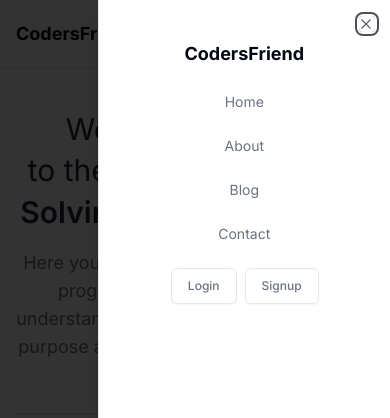
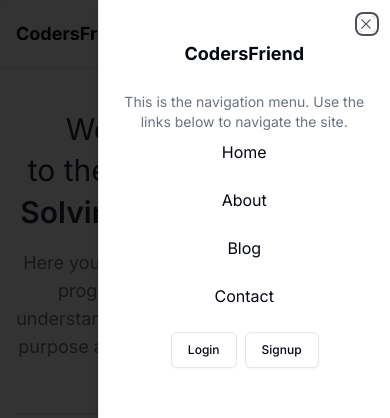
Before and after one commit to Dheeraj475/CodersFriend, a Next.js app: page / in a window 390 px wide. Both pictures are taken after a click on the button 362 px from the left and 31 px from the top of the page. Shown: the top 418 px of the page. Built offline with nearby package versions, Linux system fonts and the light colour scheme.

Commit message:
Navbar changes

```diff
--- a/components/Navbar.js
+++ b/components/Navbar.js
@@ -1,63 +1,50 @@
-"use client"
-import React from 'react'
+"use client";
+import React, { useState, useEffect } from 'react';
 import Link from 'next/link';
-import { Button } from "@/components/ui/button"
+import { Button } from "@/components/ui/button";
 import {
     Sheet,
     SheetContent,
-    SheetDescription,
     SheetHeader,
     SheetTitle,
     SheetTrigger,
-} from "@/components/ui/sheet"
-
+    SheetDescription
+} from "@/components/ui/sheet";
 import { ModeToggle } from './theme-btn';
 import LoadingBar from 'react-top-loading-bar';
 import { usePathname } from 'next/navigation';
-import { useEffect, useState } from 'react';
-
-
 
 const Navbar = () => {
-
-    const [progress, setProgress] = useState(0)
-    const pathname = usePathname()
+    const [progress, setProgress] = useState(0);
+    const pathname = usePathname();
+    const [isSheetOpen, setIsSheetOpen] = useState(false);
 
     useEffect(() => {
-      setProgress(20)
-
-      setTimeout(() => {
-        setProgress(40)
-      }, 100);
-
-      setTimeout(() => {
-        setProgress(100)
-      }, 400);
-
-    }, [pathname])
-
-
+        setProgress(20);
+        setTimeout(() => setProgress(40), 100);
+        setTimeout(() => setProgress(100), 400);
+    }, [pathname]);
 
     useEffect(() => {
-      setTimeout(() => {
-       setProgress(0)
-      }, 50);
-    }, [])
+        setTimeout(() => setProgress(0), 50);
+    }, []);
 
+    const closeSheet = () => setIsSheetOpen(false);
 
     return (
         <nav className="p-4 bg-background/50 sticky top-0 backdrop-blur border-b z-10">
             <LoadingBar
-        color='#933ce6'
+                color="#933ce6"
                 progress={progress}
                 onLoaderFinished={() => setProgress(0)}
             />
             <div className="container mx-auto flex justify-between items-center">
-                <Link href={"/"}><div className="text-lg font-bold">
+                <Link href="/" className="text-lg font-bold">
                     CodersFriend
-                </div></Link>
+                </Link>
                 <div className="hidden md:flex space-x-4 items-center">
-                    <Link href="/" className="hover:scale-105 hover:font-semibold transition-transform duration-300"> Home
+                    <Link href="/" className="hover:scale-105 hover:font-semibold transition-transform duration-300">
+                        Home
                     </Link>
                     <Link href="/about" className="hover:scale-105 hover:font-semibold transition-transform duration-300">
                         About
@@ -68,9 +55,13 @@ const Navbar = () => {
                     <Link href="/contact" className="hover:scale-105 hover:font-semibold transition-transform duration-300">
                         Contact
                     </Link>
-                    <div className='flex items-center'>
-                        <Button className="mx-1" variant="outline">Login</Button>
-                        <Button className="mx-1" variant="outline">Signup</Button>
+                    <div className="flex items-center">
+                        <Button className="mx-1" variant="outline">
+                            Login
+                        </Button>
+                        <Button className="mx-1" variant="outline">
+                            Signup
+                        </Button>
                         <ModeToggle />
                     </div>
                 </div>
@@ -79,49 +70,49 @@ const Navbar = () => {
                     <span className="mx-2">
                         <ModeToggle />
                     </span>
-                    <Sheet>
-                        <SheetTrigger>
+                    <Sheet open={isSheetOpen} onOpenChange={setIsSheetOpen}>
+                        <SheetTrigger asChild>
+                            <button>
                                 <svg className="w-6 h-6" fill="none" stroke="currentColor" viewBox="0 0 24 24" xmlns="http://www.w3.org/2000/svg">
                                     <path strokeLinecap="round" strokeLinejoin="round" strokeWidth="2" d="M4 6h16M4 12h16m-7 6h7"></path>
                                 </svg>
+                            </button>
                         </SheetTrigger>
                         <SheetContent>
                             <SheetHeader>
                                 <SheetTitle className="font-bold my-4">CodersFriend</SheetTitle>
                                 <SheetDescription>
+                                    This is the navigation menu. Use the links below to navigate the site.
+                                </SheetDescription>
                                 <div className="flex flex-col gap-6">
-                                        <Link href="/"> Home
+                                    <Link href="/" onClick={closeSheet}>
+                                        Home
                                     </Link>
-                                        <Link href="/about">
+                                    <Link href="/about" onClick={closeSheet}>
                                         About
                                     </Link>
-                                        <Link href="/blog">
+                                    <Link href="/blog" onClick={closeSheet}>
                                         Blog
                                     </Link>
-                                        <Link href="/contact">
+                                    <Link href="/contact" onClick={closeSheet}>
                                         Contact
                                     </Link>
                                     <div>
-                                            <Button className="mx-1 text-xs" variant="outline">Login</Button>
-                                            <Button className="mx-1 text-xs" variant="outline">Signup</Button>
-
+                                        <Button className="mx-1 text-xs" variant="outline" onClick={closeSheet}>
+                                            Login
+                                        </Button>
+                                        <Button className="mx-1 text-xs" variant="outline" onClick={closeSheet}>
+                                            Signup
+                                        </Button>
                                     </div>
-
                                 </div>
-                                </SheetDescription>
                             </SheetHeader>
                         </SheetContent>
                     </Sheet>
-
                 </div>
-
-
             </div>
-
-
-
         </nav>
     );
 };
 
-export default Navbar
+export default Navbar;
```
Lines whose indentation alone changed are shown as unchanged.
